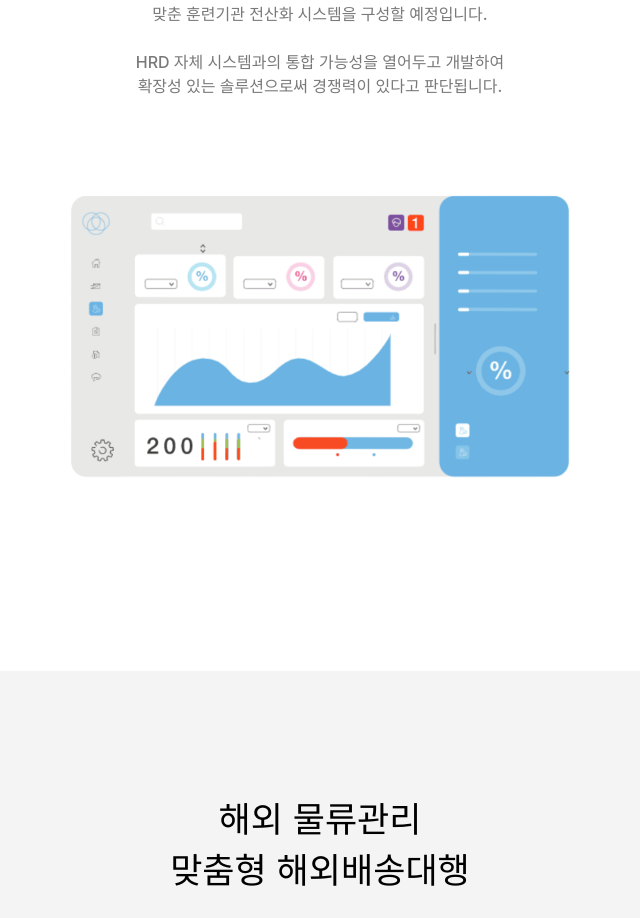
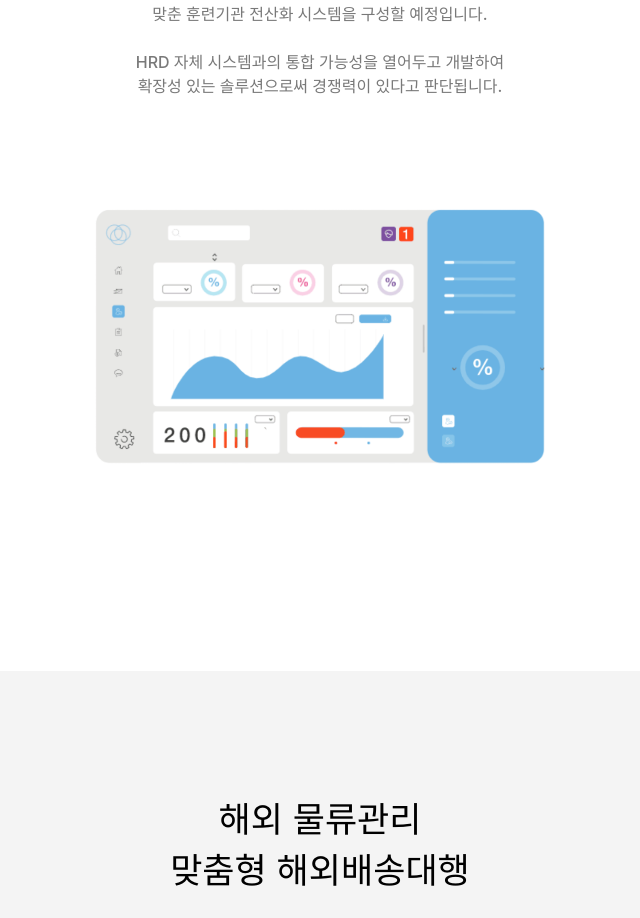
Before and after one commit to hoooodboy/new_codedelivery, a React (Create React App) app: page / in a window 1280 px wide. Shown: the part 2129-3047 px from the top of the page, without its empty margins (320-960 px from the left). Built offline with nearby package versions, Linux system fonts and the light colour scheme.

Commit message:
chore: Lms logo margin

```diff
--- a/src/components/Lms.js
+++ b/src/components/Lms.js
@@ -1,6 +1,6 @@
 import React from 'react';
 import styled from 'styled-components';
-import LmsLogo from '../images/lms.png';
+import LmsImg from '../images/lms.png';
 
 const LmsBlock = styled.div`
  height: 100vh;
@@ -42,12 +42,23 @@ const LmsLogoBlock = styled.div`
     min-width: 250px;
     min-height: 250px;
     max-width: 500px;
-    background-image: url(${LmsLogo});
+    display: flex;
+    justify-content: center;
+`;
+
+const LmsLogo = styled.div`
+    width: 100%;
+    height: 100%;
+    min-width: 250px;
+    min-height: 250px;
+    max-width: 500px;
+    background-image: url(${LmsImg});
     background-size: contain;
     background-repeat: no-repeat;
     background-position: center;
     cursor: pointer;
-    `;
+    margin: 0 25px;
+`;
 
 const Lms = () => {
     return (
@@ -64,7 +75,9 @@ const Lms = () => {
                 HRD 자체 시스템과의 통합 가능성을 열어두고 개발하여<br/>
                 확장성 있는 솔루션으로써 경쟁력이 있다고 판단됩니다.<br/>
                 </Explain>
-                <LmsLogoBlock/>
+                <LmsLogoBlock>
+                    <LmsLogo/>
+                </LmsLogoBlock>
             </LmsBlock>
         </div>
     );
```
